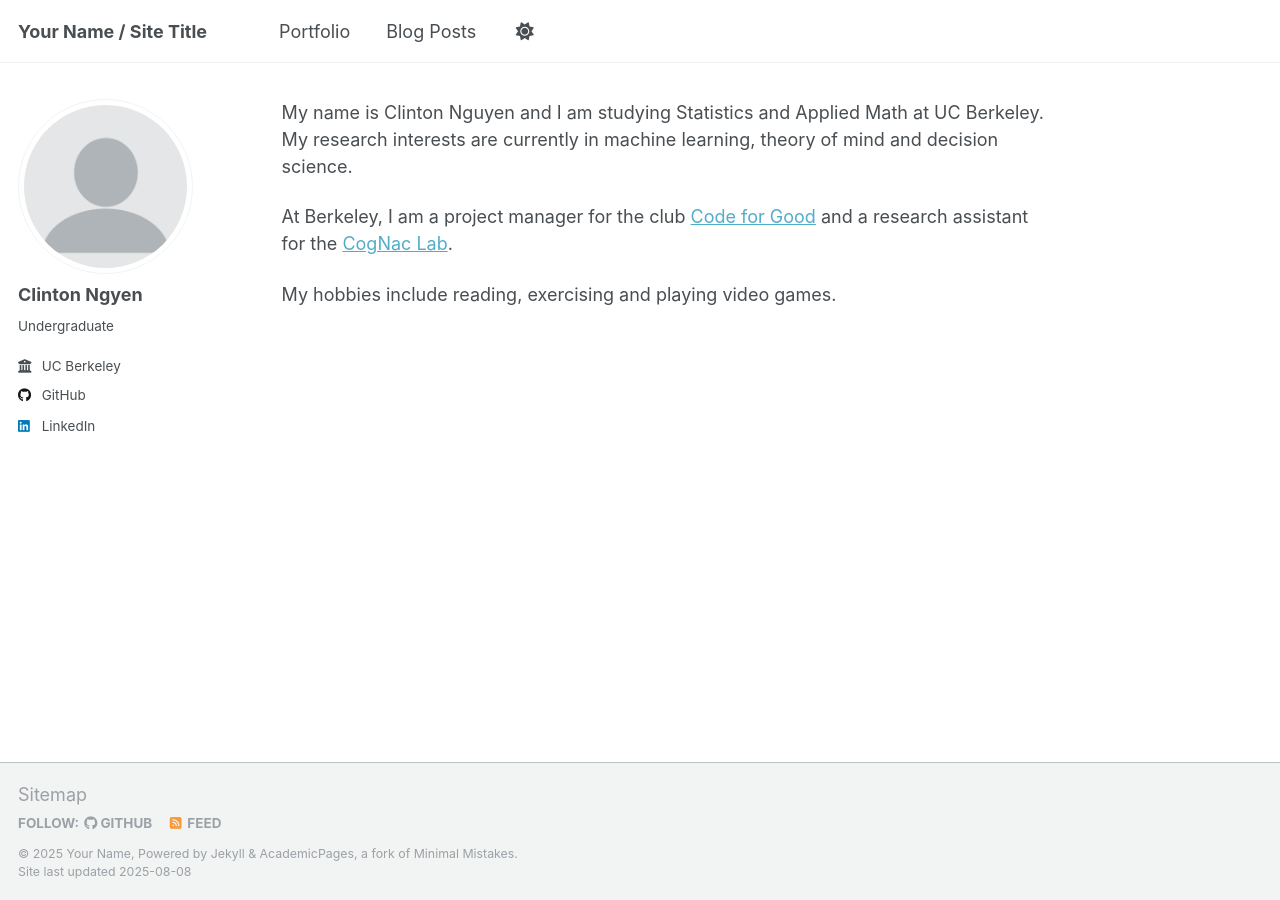
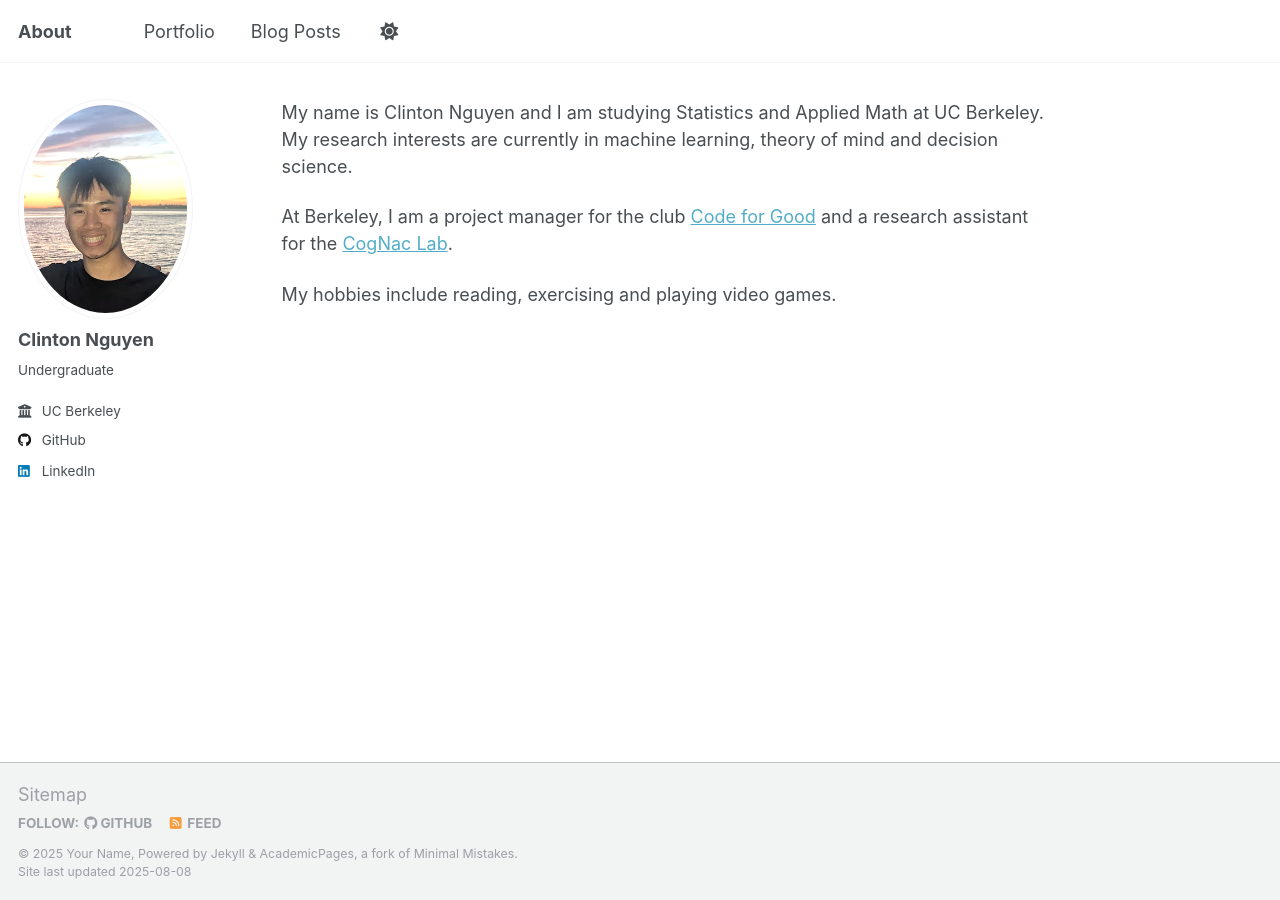
Before and after one commit to MintiClinti/MintiClinti.github.io, a Jekyll site: the page built from _pages/about.md, in a window 1280 px wide. Built offline with Jekyll 4.4.1, drawn with Linux system fonts in a browser that asks for light colours; a script that is not in the unit is left out.

Commit message:
more changes

```diff
--- a/_config.yml
+++ b/_config.yml
@@ -9,21 +9,21 @@
 # Basic Site Settings
 locale                   : "en-US"
 site_theme               : "default"
-title                    : "Your Name / Site Title"
+title                    : "About"
 title_separator          : "-"
 name                     : &name "Your Name"
 description              : &description "personal description"
-url                      : https://academicpages.github.io # the base hostname & protocol for your site e.g. "https://[your GitHub username].github.io" or if you already have some other page hosted on Github then use "https://[your GitHub username].github.io/[Your Repo Name]"
+url                      : https://minticlinti.github.io # the base hostname & protocol for your site e.g. "https://[your GitHub username].github.io" or if you already have some other page hosted on Github then use "https://[your GitHub username].github.io/[Your Repo Name]"
 baseurl                  : "" # the subpath of your site, e.g. "/blog"
-repository               : "academicpages/academicpages.github.io"
+repository               : "MintiClinti/MintiClinti.github.io"
 
 # Site Author - The following control what appear as part of the author content on the side bar.
 #               If a field is blank the icon and link will not appear, otherwise it will be shown.
 #               Additional customization can be done by editing /_includes/author-profile.html
 author:
   # Biographic information
-  avatar           : "profile.png"
-  name             : "Clinton Ngyen"
+  avatar           : "POO.png"
+  name             : "Clinton Nguyen"
   pronouns         : # example: "she/her"
   bio              : "Undergraduate"
   # location         : "Earth"
```
Also changed, not shown: images/POO.png (added), 1 other file.
